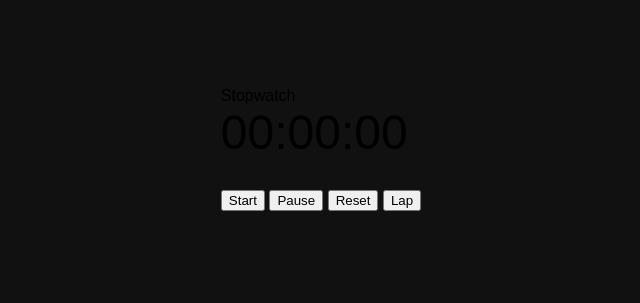
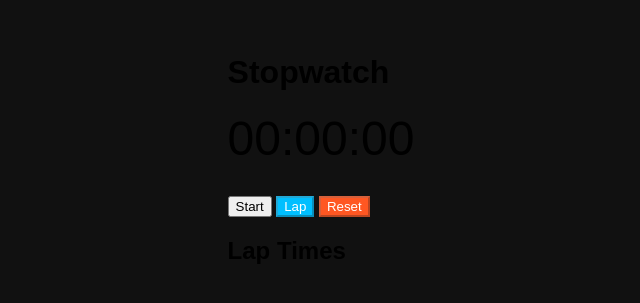
Before and after one commit to BhagyashreeDash09/SCT_WD_2, a plain HTML site: page index.html in a window 1280 px wide. Shown: the part 241-544 px from the top of the page, without its empty margins (319-959 px from the left). Drawn offline with Linux system fonts and the light colour scheme.

Commit message:
index.html

```diff
--- a/index.html
+++ b/index.html
@@ -3,24 +3,24 @@
 <head>
     <meta charset="UTF-8">
     <meta name="viewport" content="width=device-width, initial-scale=1.0">
-    <title>Stopwatch</title>
+    <title>Stopwatch Web Application</title>
     <link rel="stylesheet" href="style.css">
 </head>
 <body>
     <div class="stopwatch-container">
-        <div class="stopwatch-header">Stopwatch</div>
-        <div class="stopwatch-display" id="display">00:00:00</div>
-        <div class="stopwatch-controls">
-            <button id="startButton" class="control-button start">Start</button>
-            <button id="pauseButton" class="control-button pause">Pause</button>
-<button id="resetButton" class="control-button reset">Reset</button>
-            <button id="lapButton" class="control-button lap">Lap</button>
+        <h1>Stopwatch</h1>
+        <div id="display" class="display">00:00:00</div>
+        <div class="controls">
+            <button id="startPauseBtn" class="btn start">Start</button>
+            <button id="lapBtn" class="btn lap" disabled>Lap</button>
+            <button id="resetBtn" class="btn reset" disabled>Reset</button>
         </div>
-        <div class="lap-times-container">
-            <ul id="lapList" class="lap-list"></ul>
+        <div id="lapTimes" class="lap-times">
+            <h2>Lap Times</h2>
+            <ul id="lapList">
+                </ul>
         </div>
     </div>
-
     <script src="script.js"></script>
 </body>
 </html>
```
